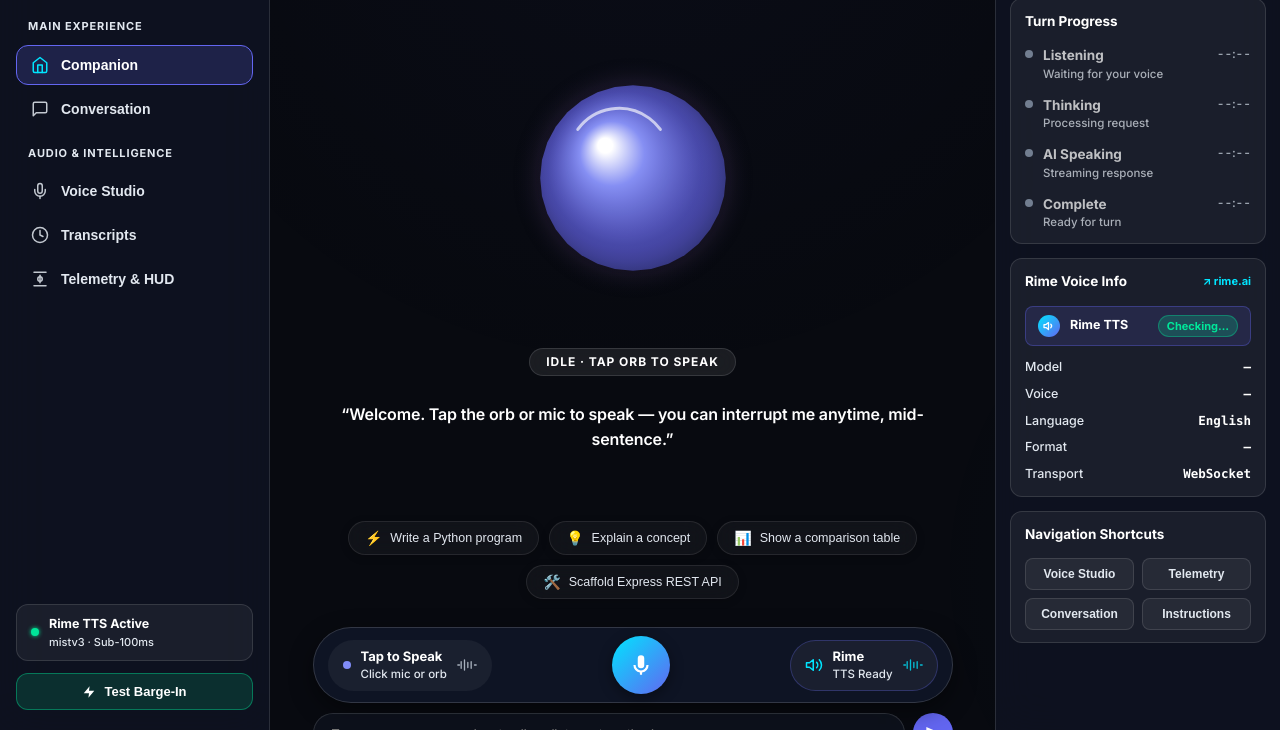
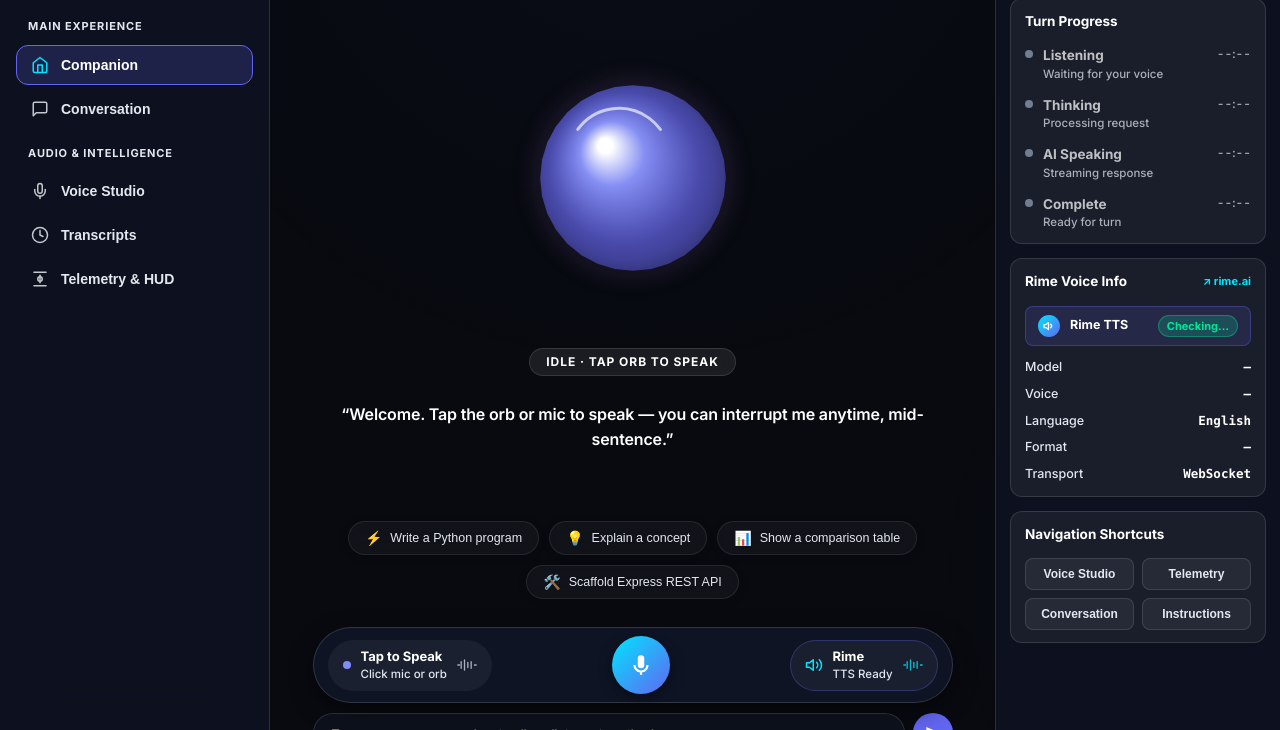
Before and after one commit to tribhu05/Aurora-Realtime-AI-Orchestration-Engine, a website: page client/index.html in a window 1280 px wide. Shown: the part 70-800 px from the top of the page. Drawn offline with Linux system fonts and the light colour scheme; no server answers.

Commit message:
style(ui): remove sidebar footer status card and test barge-in button

```diff
--- a/client/index.html
+++ b/client/index.html
@@ -135,22 +135,6 @@
             <span>Telemetry &amp; HUD</span>
           </button>
         </nav>
-
-        <div class="sidebar-footer">
-          <div class="sidebar-status-card">
-            <span class="indicator"></span>
-            <div class="status-details">
-              <div class="status-title">Rime TTS Active</div>
-              <div class="status-sub">mistv3 · Sub-100ms</div>
-            </div>
-          </div>
-          <button class="btn-bargein-quick" id="qaTest">
-            <svg width="14" height="14" viewBox="0 0 24 24" fill="currentColor">
-              <polygon points="13 2 3 14 12 14 11 22 21 10 12 10 13 2" />
-            </svg>
-            <span>Test Barge-In</span>
-          </button>
-        </div>
       </aside>
 
       <!-- ===== Main Area ===== -->
```
